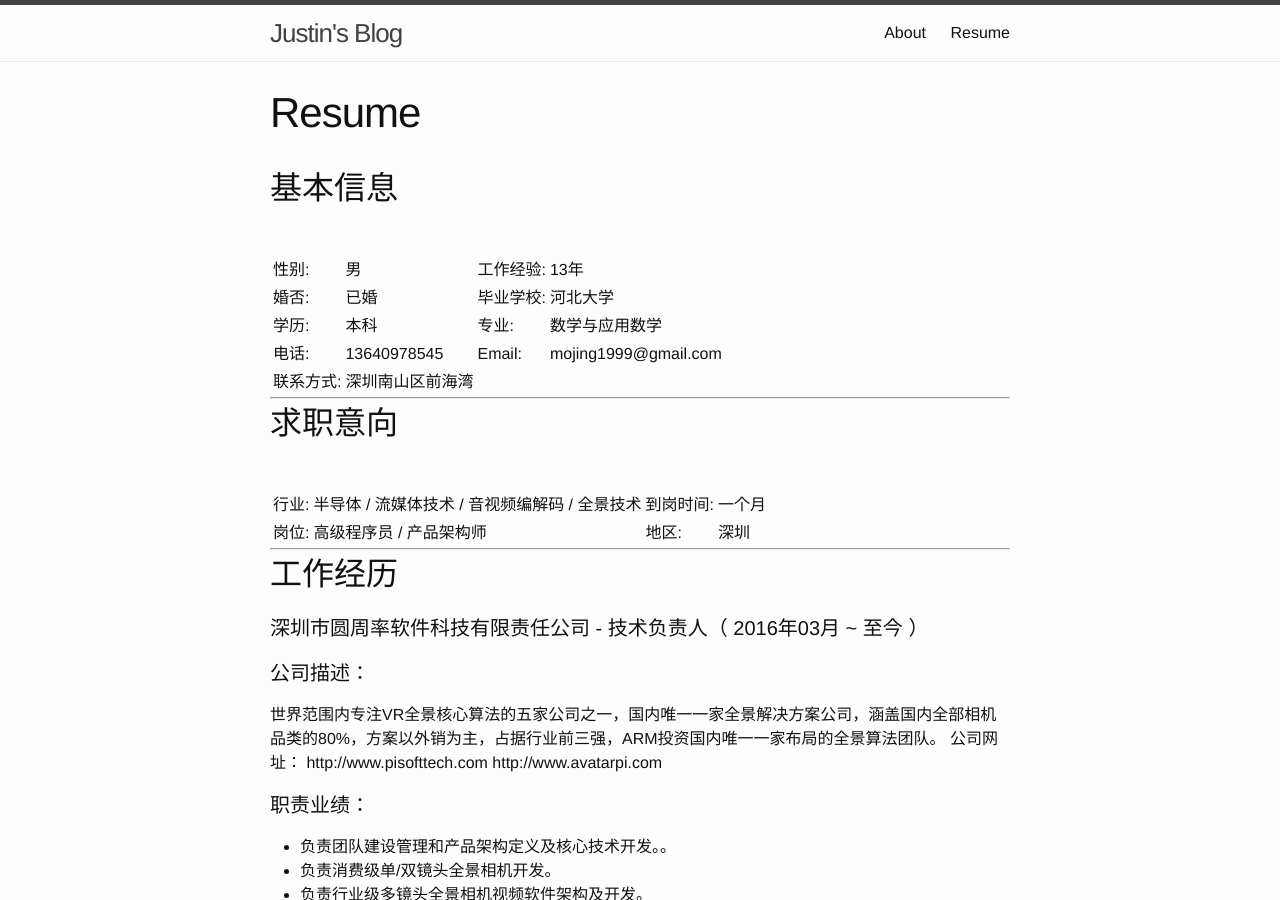
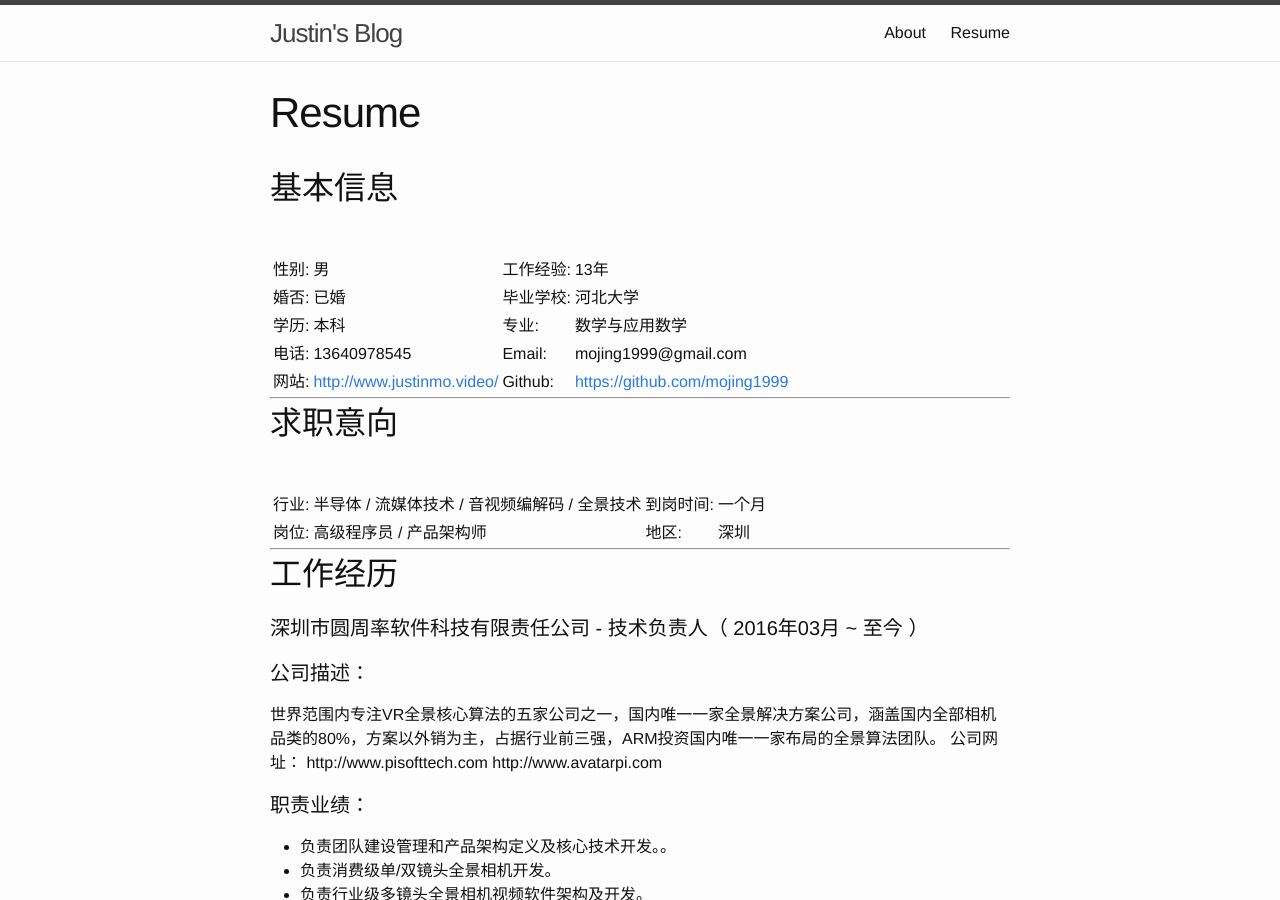
Before and after one commit to mojing1999/mojing1999.github.io, a Jekyll site: the page built from resume/resume.md, in a window 1280 px wide and 900 px high. Built offline with Jekyll 4.4.1, drawn with Linux system fonts in a browser that asks for light colours; comment, search, counter and statistics services are not loaded.

Commit message:
Add website to resume

```diff
--- a/resume/resume.md
+++ b/resume/resume.md
@@ -13,7 +13,7 @@ permalink: /resume/
 | 婚否: | 已婚 | 毕业学校: | 河北大学 |
 | 学历: | 本科 | 专业: | 数学与应用数学 |
 | 电话:   | 13640978545 | Email:  | mojing1999@gmail.com |
-| 联系方式: | 深圳南山区前海湾 |  |
+| 网站: | [http://www.justinmo.video/](http://www.justinmo.video/) | Github: | [https://github.com/mojing1999](https://github.com/mojing1999)  |
 
 ---
 
```
